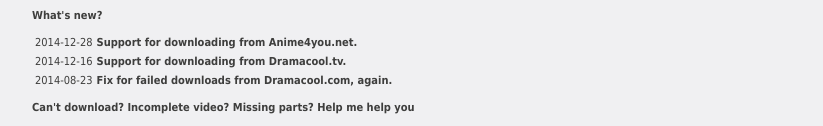
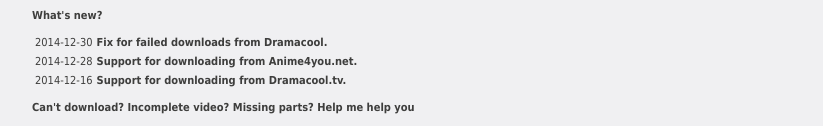
Before and after one commit to jiwandono/dramadownloader-nodejs, a website: page public/index.html in a window 1280 px wide. Shown: the part 368-494 px from the top of the page, without its empty margins (228-1051 px from the left). Drawn offline with nearby package versions, Linux system fonts and the light colour scheme; a script that the page names is missing.

Commit message:
Update site content

```diff
--- a/public/index.html
+++ b/public/index.html
@@ -88,16 +88,16 @@
 				<table>
 					<tbody>
 						<tr>
+							<td>2014-12-30</td>
+							<td class="updates-description">Fix for failed downloads from Dramacool.</td>
+						</tr>
+						<tr>
 							<td>2014-12-28</td>
 							<td class="updates-description">Support for downloading from Anime4you.net.</td>
 						</tr>
 						<tr>
 							<td>2014-12-16</td>
 							<td class="updates-description">Support for downloading from Dramacool.tv.</td>
-						</tr>
-						<tr>
-							<td>2014-08-23</td>
-							<td class="updates-description">Fix for failed downloads from Dramacool.com, again.</td>
 						</tr>
 					</tbody>
 				</table>
```
